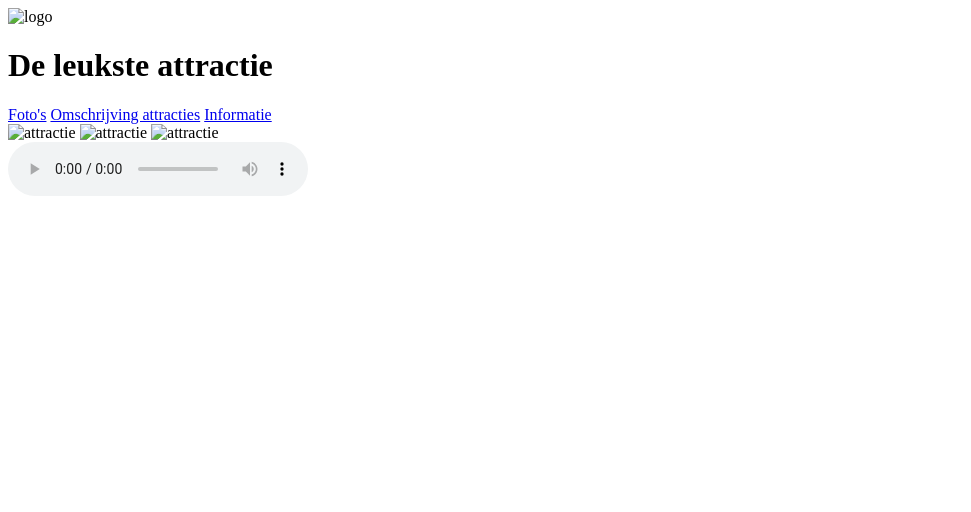
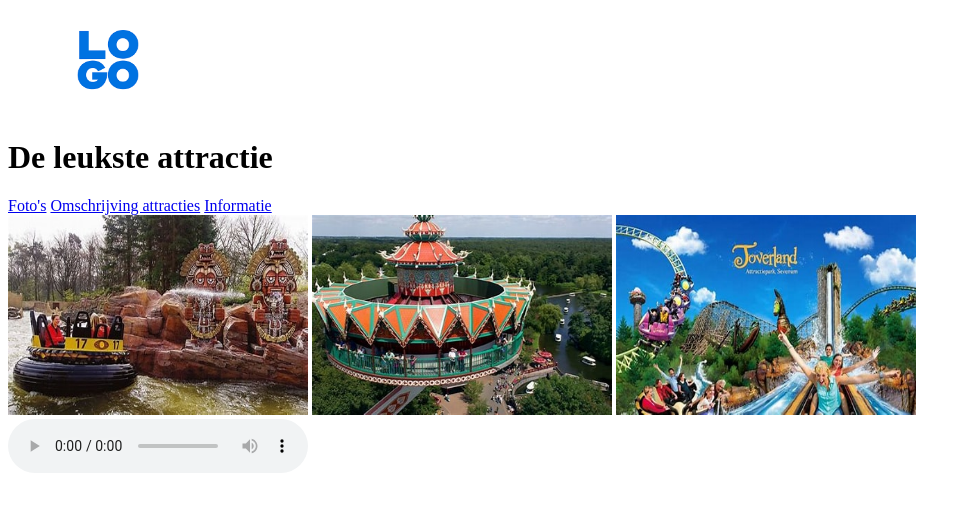
Before and after one commit to Heleenvd/attractie, a plain HTML site: page galerij.html in a window 1280 px wide. Shown: the whole page, without its empty margins (0-971 px from the left). Drawn offline with Linux system fonts and the light colour scheme.

Commit message:
Update galerij.html

```diff
--- a/galerij.html
+++ b/galerij.html
@@ -7,16 +7,16 @@
         </head>
         <body>
             <header>
-                <img src="afbeeldingen/logo.png" alt="logo" title="logo" width="200" heigt="100">
+                <img src="logo.png" alt="logo" title="logo" width="200" heigt="100">
                 <h1>De leukste attractie</h1>
                 <a href="galerij.html">Foto's</a>
                 <a href="index.html" > Omschrijving attracties</a>
                 <a href="info.html" > Informatie</a>
             </header>
-            <img src="afbeeldingen/attractie_1.jpg" alt="attractie" title="spannende attractie" width="300" height="200">
-            <img src="afbeeldingen/attractie_2.jpg" alt="attractie" title="spannende attractie" width="300" height="200">
-            <img src="afbeeldingen/attractie-3.jpg" alt="attractie" title="spannende attractie" width="300" height="200">
+            <img src="attractie_1.jpg" alt="attractie" title="spannende attractie" width="300" height="200">
+            <img src="attractie_2.jpg" alt="attractie" title="spannende attractie" width="300" height="200">
+            <img src="attractie-3.jpg" alt="attractie" title="spannende attractie" width="300" height="200">
             <br>
-            <audio controls scr="geluiden/geluid.mp3"></audio>
+            <audio controls scr="geluid.mp3"></audio>
         </body>
     </html>
```
